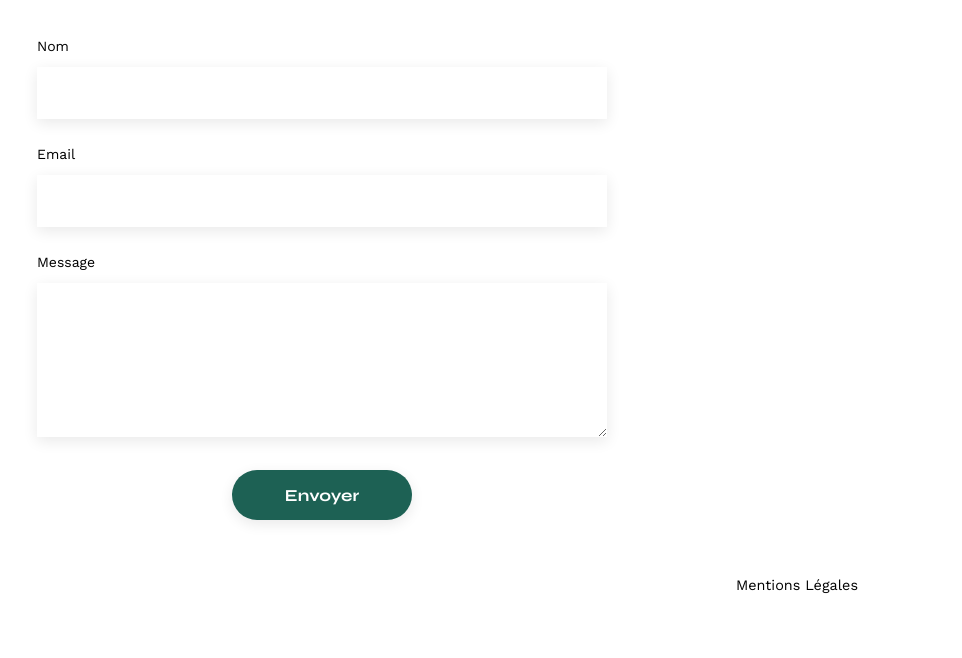
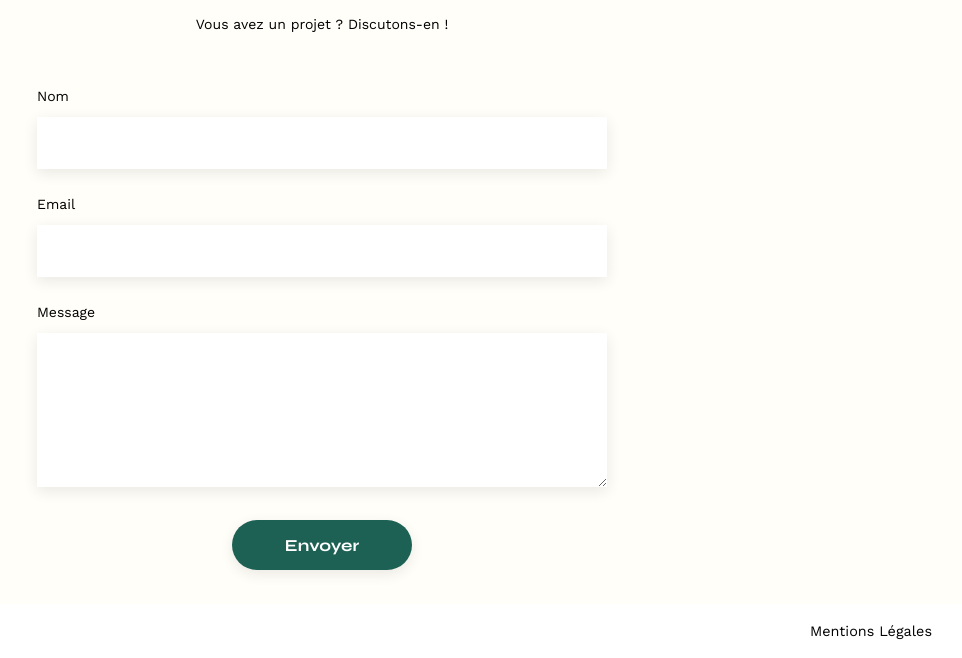
Before and after one commit to Jerem-code/ArchiWebos, a plain HTML site: page FrontEnd/index.html in a window 1280 px wide. Shown: the part 778-1436 px from the top of the page, without its empty margins (318-1280 px from the left). Before the commit the page ends 1394 px from the top, so only its background shows below. Drawn offline with nearby package versions, Linux system fonts and the light colour scheme; no server answers.

Commit message:
Minor changes

```diff
--- a/FrontEnd/assets/style.css
+++ b/FrontEnd/assets/style.css
@@ -138,11 +138,20 @@ body {
   margin: auto;
   font-family: "Work Sans";
   font-size: 14px;
+  display: flex;
+  flex-direction: column;
+  min-height: 100vh;
+  background: #fffef8;
 }
+
+main {
+  flex: 1;
+}
+
 header {
   display: flex;
   justify-content: space-between;
-  margin: 50px 0;
+  padding: 50px 0;
 }
 section {
   margin: 50px 0;
@@ -183,6 +192,7 @@ nav li {
 nav li a {
   text-decoration: none;
   color: inherit;
+  cursor: pointer;
 }
 
 li:hover {
@@ -309,7 +319,9 @@ input[type="submit"] {
 footer nav ul {
   display: flex;
   justify-content: flex-end;
-  margin: 2em;
+  margin: 0;
+  padding: 0 20px;
+  cursor: pointer;
 }
 
 /* Ajout du style pour le lien actif dans la navigation */
@@ -376,8 +388,13 @@ nav li a.active {
 }
 
 footer {
+  background-color: white;
+  padding: 20px 0;
+  width: 100vw;
+  margin-top: auto;
   font-size: 12px;
-  margin-top: auto;
+  margin-left: calc(-50vw + 50%); /* Centrage du footer */
+  position: relative;
 }
 
 .edit-banner {
```
Also changed, not shown: Backend/images/la-balisiere1731420266713.png (added), Backend/images/structures-thermopolis1731419617942.png (added), 1 other file.
